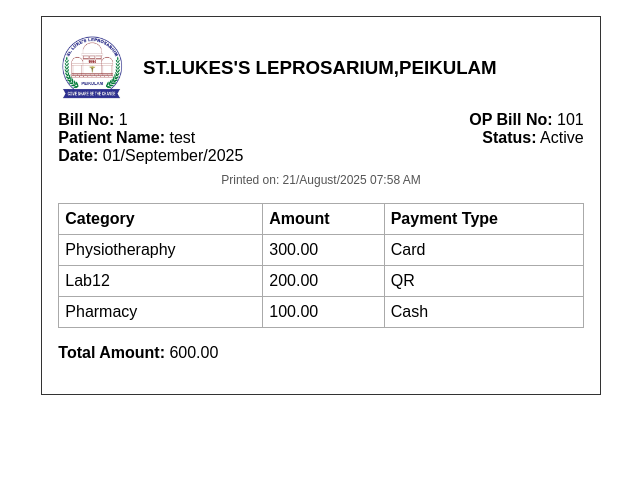
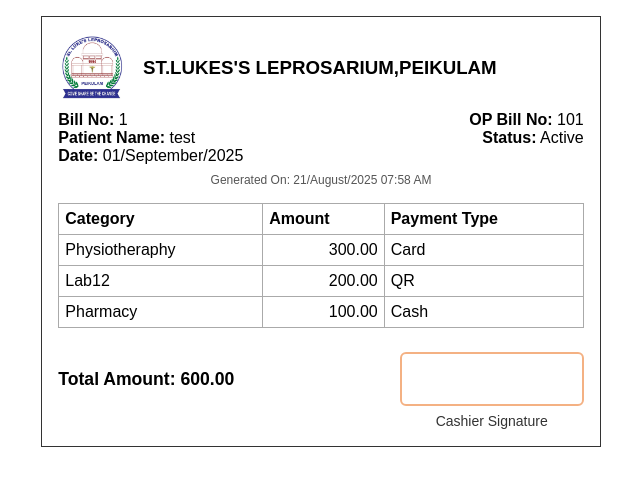
Before and after one commit to nellaibill/billing-lukes, a Flask app: page /bill/1 in a window 1280 px wide. Shown: the top 486 px of the page, without its empty margins (319-959 px from the left). Run offline with Flask 2, Linux system fonts and the light colour scheme; data comes from the database, SQL or seed files in the repository; both versions use the stored data as it was after the commit.

Commit message:
final-release-30-aug

```diff
--- a/app.py
+++ b/app.py
@@ -246,12 +246,12 @@
         all_categories = [filter_category]
     payment_types_raw = [pt.name for pt in PaymentType.query.order_by(PaymentType.name).all()]
     if combine_bank:
-        all_payment_types = [pt for pt in payment_types_raw if pt not in ('CARD', 'QR')]
+        all_payment_types = [pt for pt in payment_types_raw if pt not in ('Card', 'QR')]
         all_payment_types.append('Bank')
     else:
         # Force order: Cash, QR, Card if present
         ordered_types = []
-        for pt in ['Cash', 'QR', 'CARD']:
+        for pt in ['Cash', 'QR', 'Card']:
             if pt in payment_types_raw:
                 ordered_types.append(pt)
         # Add any other payment types not in the preferred order
@@ -282,7 +282,7 @@
         for date, category, payment_type, total in results:
             payment_types_present.add(payment_type)
             categories_present.add(category)
-            if combine_bank and payment_type in ('CARD', 'QR'):
+            if combine_bank and payment_type in ('Card', 'QR'):
                 payment_type_key = 'Bank'
             else:
                 payment_type_key = payment_type
@@ -292,7 +292,7 @@
         # Only show categories/payment types present in results
         all_categories = [c for c in all_categories if c in categories_present]
         if combine_bank:
-            payment_types_present.discard('CARD')
+            payment_types_present.discard('Card')
             payment_types_present.discard('QR')
             payment_types_present.add('Bank')
         all_payment_types = [pt for pt in all_payment_types if pt in payment_types_present]
@@ -372,7 +372,7 @@
         for category, payment_type, amount, patient_name, bill_no, entry_date in details:
             payment_types_present.add(payment_type)
             categories_present.add(category)
-            if combine_bank and payment_type in ('CARD', 'QR'):
+            if combine_bank and payment_type in ('Card', 'QR'):
                 payment_type_key = 'Bank'
             else:
                 payment_type_key = payment_type
@@ -392,7 +392,7 @@
         # Only show categories/payment types present in results
         all_categories = [c for c in all_categories if c in categories_present]
         if combine_bank:
-            payment_types_present.discard('CARD')
+            payment_types_present.discard('Card')
             payment_types_present.discard('QR')
             payment_types_present.add('Bank')
         all_payment_types = [pt for pt in all_payment_types if pt in payment_types_present]
@@ -453,11 +453,11 @@
     # Get all categories (order by ID for consistency with category report)
     all_categories = [c.name for c in Category.query.order_by(Category.id).all()]
 
-    # Get all payment types, but combine 'CARD' and 'QR' as 'Bank'
+    # Get all payment types, but combine 'Card' and 'QR' as 'Bank'
     payment_types_raw = [pt.name for pt in PaymentType.query.order_by(PaymentType.name).all()]
     all_payment_types = []
     for pt in payment_types_raw:
-        if pt in ('CARD', 'QR'):
+        if pt in ('Card', 'QR'):
             if 'Bank' not in all_payment_types:
                 all_payment_types.append('Bank')
         else:
@@ -474,7 +474,7 @@
         .filter(HeaderEntry.date >= from_dt, HeaderEntry.date <= to_dt, HeaderEntry.is_cancelled == False).all()
 
     for cat, pt, amt in details:
-        pt_key = 'Bank' if pt in ('CARD', 'QR') else pt
+        pt_key = 'Bank' if pt in ('Card', 'QR') else pt
         if cat in data and pt_key in data[cat]:
             data[cat][pt_key] += amt
 
--- a/templates/category_report.html
+++ b/templates/category_report.html
@@ -146,7 +146,7 @@
         </label>
         <label class="card-checkbox-label">
             <input type="checkbox" name="combine_bank" value="1" {% if combine_bank %}checked{% endif %} onchange="this.form.submit()" class="card-checkbox">
-            <span class="card-checkbox-text">Combine CARD & QR as Bank</span>
+            <span class="card-checkbox-text">Combine Card & QR as Bank</span>
         </label>
         <button type="submit" class="card-btn" id="filter-btn">Filter</button>
         <button type="button" class="card-btn" id="print-btn" onclick="printReport()">Print</button>
@@ -166,7 +166,7 @@
                                         From: {{ from_date|datetime('%d/%B/%Y') if from_date else '' }}
                                         To: {{ to_date|datetime('%d/%B/%Y') if to_date else '' }}
                                     </h4>
-                                    <div style="font-size:12px; color:#555; margin-top:4px;">Printed on: {{ printed_datetime }}</div>
+                                    <div style="font-size:12px; color:#555; margin-top:4px;">Generated On: {{ printed_datetime }}</div>
                                 </div>
                                 <div style="width:100%; border-bottom:2px solid #404142; margin-top:8px;"></div>
                             </div>
@@ -259,7 +259,7 @@
                                         From: {{ from_date|datetime('%d/%B/%Y') if from_date else '' }}
                                         To: {{ to_date|datetime('%d/%B/%Y') if to_date else '' }}
                                     </h4>
-                                     <div style="font-size:12px; color:#555; margin-top:4px;">Printed on: {{ printed_datetime }}</div>
+                                     <div style="font-size:12px; color:#555; margin-top:4px;">Generated On: {{ printed_datetime }}</div>
                                 </div>
                                 <div style="width:100%; border-bottom:2px solid #1976d2; margin-top:8px;"></div>
                             </div>
--- a/templates/daily_category_report.html
+++ b/templates/daily_category_report.html
@@ -28,7 +28,7 @@
                 <div style="flex:1;">
                     <h3 style="margin:0;">ST.LUKES'S LEPROSARIUM,PEIKULAM</h3>
                     <h3 style="margin:0;">Detailed Date-wise Category Report</h3>
-                    <div style="font-size:12px; color:#555; margin-top:4px;">Printed on: {{ printed_datetime }}</div>
+                    <div style="font-size:12px; color:#555; margin-top:4px;">Generated On: {{ printed_datetime }}</div>
                 </div>
             </div>
             <h4>
--- a/templates/index.html
+++ b/templates/index.html
@@ -100,7 +100,7 @@
         {% include '_navbar.html' %}
         <h1>Billing Entries</h1>
         <div style="text-align:center; font-size:14px; margin-bottom:5px;">
-            <span style="background:#eaf6ff; padding:2px 10px; border-radius:5px;">Printed on: {{ printed_datetime }}</span>
+            <span style="background:#eaf6ff; padding:2px 10px; border-radius:5px;">Generated On: {{ printed_datetime }}</span>
         </div>
 
         <form method="get" action="{{ url_for('index') }}" class="filter-form">
--- a/templates/payment_type_report.html
+++ b/templates/payment_type_report.html
@@ -50,7 +50,7 @@
                 <div style="flex:1;">
                     <h3 style="margin:0;">ST.LUKES'S LEPROSARIUM,PEIKULAM</h3>
                     <h3 style="margin:0;">Cash and Bank Report</h3>
-                    <div style="font-size:12px; color:#555; margin-top:4px;">Printed on: {{ printed_datetime }}</div>
+                    <div style="font-size:12px; color:#555; margin-top:4px;">Generated On: {{ printed_datetime }}</div>
                 </div>
             </div>
             <h4>
--- a/templates/print_bill.html
+++ b/templates/print_bill.html
@@ -40,7 +40,7 @@
             </div>
         </div>
         <div style="text-align:center; font-size:12px; color:#555; margin-bottom:8px;">
-            Printed on: {{ printed_datetime}}
+            Generated On: {{ printed_datetime}}
         </div>
         <table>
             <tr>
@@ -51,12 +51,18 @@
             {% for d in details %}
             <tr>
                 <td>{{ d.category.name }}</td>
-                <td>{{ "%.2f"|format(d.amount) }}</td>
+                <td style="text-align: right;">{{ "%.2f"|format(d.amount) }}</td>
                 <td>{{ d.payment_type.name }}</td>
             </tr>
             {% endfor %}
         </table>
-        <p><strong>Total Amount:</strong> {{ "%.2f"|format(details|sum(attribute='amount')) }}</p>
+        <div style="display: flex; justify-content: space-between; align-items: flex-end; margin-top: 24px;">
+            <div style="font-weight: bold; font-size: 1.1em; padding-bottom: 40px;">Total Amount: {{ "%.2f"|format(details|sum(attribute='amount')) }}</div>
+            <div style="text-align: center;">
+                <div style="border: 2px solid #f4b183; border-radius: 6px; width: 180px; height: 50px; margin-bottom: 6px;"></div>
+                <span style="font-size: 14px; color: #333;">Cashier Signature</span>
+            </div>
+        </div>
     </div>
 </body>
 </html>
```
Also changed, not shown: instance/lukes_billing_db.db.
